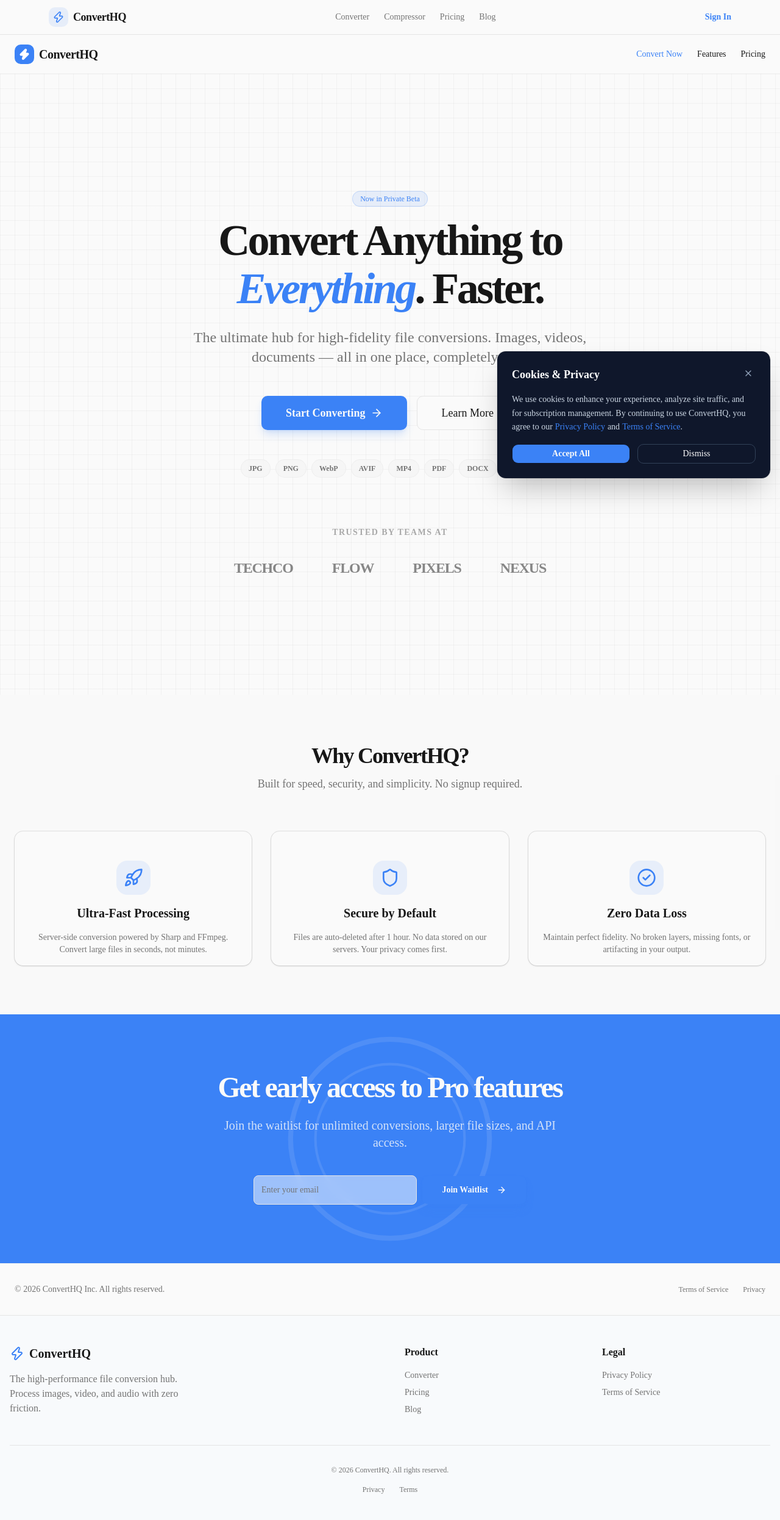
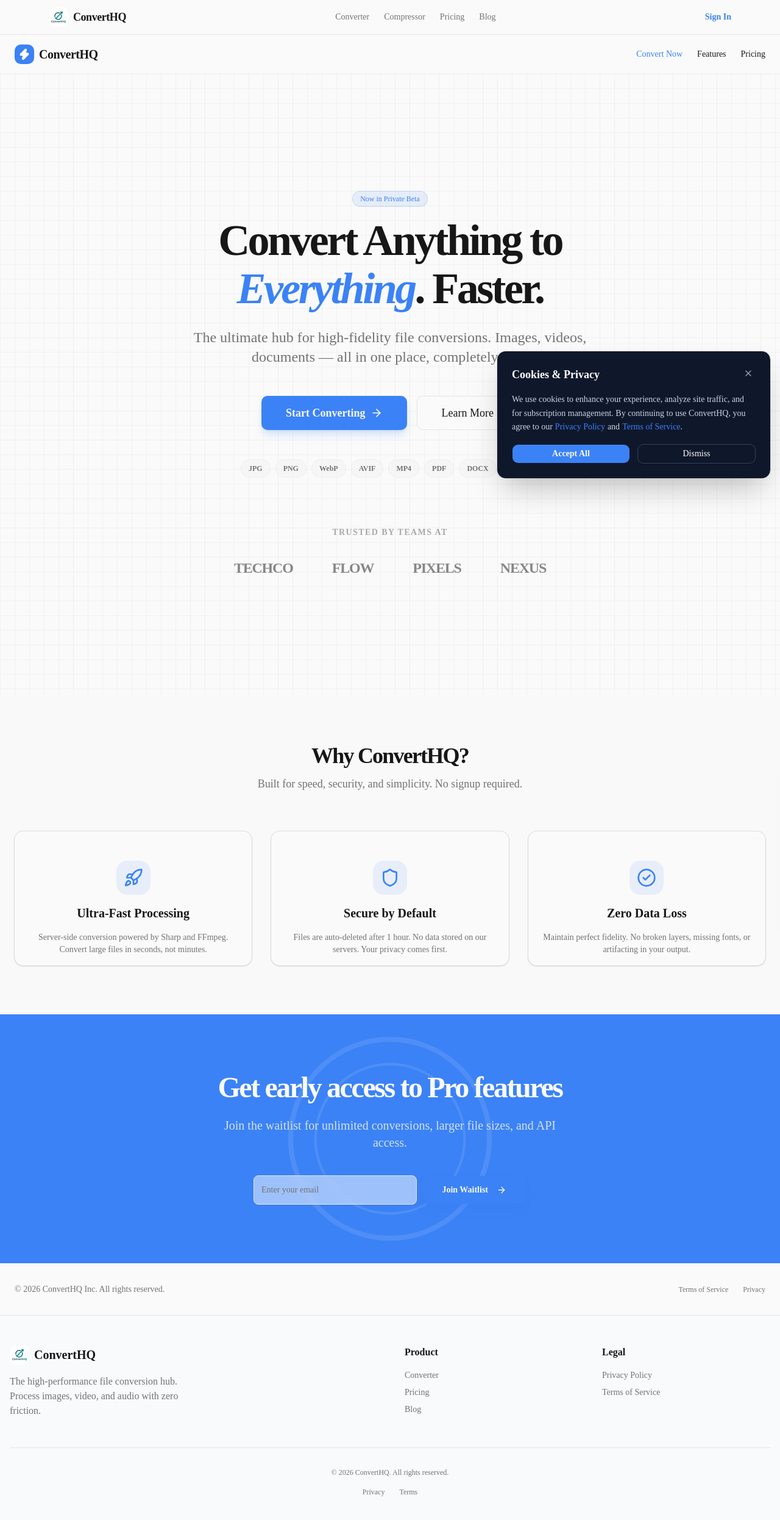
Before and after one commit to HarshMoradiya111/ConvertHQ, a Next.js app: page / in a window 1280 px wide. Shown: the top 2492 px of the page at 61% size. Built offline with nearby package versions, Linux system fonts and the light colour scheme; no server answers.

Commit message:
style: replace icon with custom logo in header and footer

```diff
--- a/src/components/layout/footer.tsx
+++ b/src/components/layout/footer.tsx
@@ -1,5 +1,5 @@
 import Link from "next/link";
-import { Zap } from "lucide-react";
+import Image from "next/image";
 
 export function Footer() {
   return (
@@ -8,7 +8,13 @@ export function Footer() {
         <div className="grid grid-cols-1 md:grid-cols-4 gap-12">
           <div className="col-span-1 md:col-span-2 space-y-4">
             <Link href="/" className="flex items-center gap-2 font-bold text-xl">
-              <Zap className="size-6 text-primary" />
+              <Image
+                src="/logo.png"
+                alt="ConvertHQ"
+                width={32}
+                height={32}
+                className="rounded-lg"
+              />
               ConvertHQ
             </Link>
             <p className="text-muted-foreground max-w-xs">
--- a/src/components/layout/header.tsx
+++ b/src/components/layout/header.tsx
@@ -1,5 +1,5 @@
 import Link from "next/link";
-import { Zap } from "lucide-react";
+import Image from "next/image";
 import { createClient } from "@/lib/supabase/server";
 
 export async function Header() {
@@ -10,9 +10,13 @@ export async function Header() {
     <header className="w-full border-b border-border bg-background/95 backdrop-blur supports-[backdrop-filter]:bg-background/60 z-50 sticky top-0">
       <div className="container mx-auto px-4 h-14 flex items-center justify-between max-w-6xl">
         <Link href="/" className="flex items-center space-x-2">
-          <div className="size-8 rounded-lg bg-primary/10 flex items-center justify-center">
-            <Zap className="size-5 text-primary" />
-          </div>
+          <Image
+            src="/logo.png"
+            alt="ConvertHQ"
+            width={32}
+            height={32}
+            className="rounded-lg"
+          />
           <span className="font-bold text-lg tracking-tight">ConvertHQ</span>
         </Link>
 
```
Also changed, not shown: public/logo.png (added).
